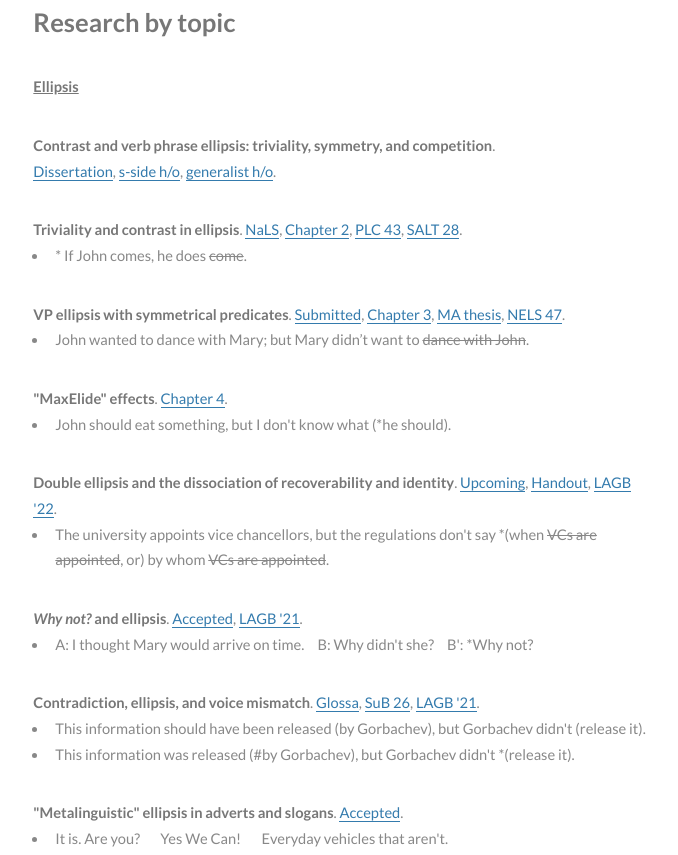
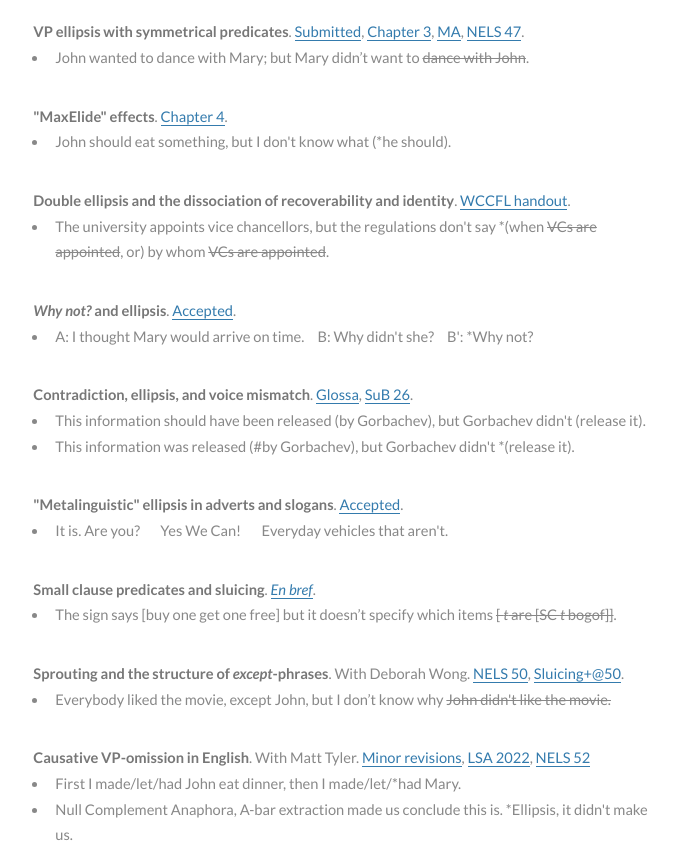
Before and after one commit to richardstockwell/richardstockwell.github.io, a plain HTML site: page index.html in a window 1280 px wide. Shown: the part 866-1721 px from the top of the page, without its empty margins (152-830 px from the left). Drawn offline with Linux system fonts and the light colour scheme.

Commit message:
Add files via upload

```diff
--- a/index.html
+++ b/index.html
@@ -67,7 +67,7 @@
 
                       -->
 
-
+                    <!--
                                     <p>Presentations at the West Coast Conference on Formal Linguistics at the University of California, Berkeley, 12-14 April:</p>
                                     <ul><li>Recoverability and identity are dissociable in double ellipsis (<a href="https://drive.google.com/file/d/126Zq215WfA0Z5Vh_UDMD-8ASp7xYMiWb/view" target="_blank">abstract</a>)</li>
 
@@ -78,7 +78,7 @@
                                     <a href="images/Stockwell%20et%20al%20WCCFL%20poster.pdf" target="_blank" class="button special">Poster</a></ul>
 
                                     <p></p>
-
+                    -->
                                     <p>I am a Lecturer in <a href="https://www.ulster.ac.uk/research/topic/modern-languages-linguistics/linguistics" target="_blank">Linguistics at Ulster University</a>.</p>
 
                                     <p>I studied at the University of Cambridge and the University of California, Los Angeles, and was a postdoctoral Junior Research Fellow of Christ Church, University of Oxford.</p>
@@ -169,7 +169,8 @@
 <a href="https://link.springer.com/article/10.1007/s11050-022-09189-3" target="_blank">NaLS</a>,
 <a href="https://escholarship.org/uc/item/2x4843h7" target="_blank">Chapter 2</a>,
 <!-- <a href="images/StockwellTrivialityContrastEllipsis.pdf" target="_blank">Submitted</a>,
---> <a href="images/PLC43ContrastRS.pdf" target="_blank">PLC 43</a>, <a href="https://journals.linguisticsociety.org/proceedings/index.php/SALT/article/view/28.584" target="_blank">SALT 28</a>.
+<a href="images/PLC43ContrastRS.pdf" target="_blank">PLC 43</a>, -->
+<a href="https://journals.linguisticsociety.org/proceedings/index.php/SALT/article/view/28.584" target="_blank">SALT 28</a>.
                 <ul><li>* If John comes, he does <strike>come</strike>.</li></ul>
 
 <b>VP ellipsis with symmetrical predicates</b>.
@@ -177,7 +178,7 @@
 -->
 <a href="images/Symm%20RS%20JoL.pdf" target="_blank">Submitted</a>,
 <a href="https://escholarship.org/uc/item/2x4843h7" target="_blank">Chapter 3</a>,
-<a href="https://escholarship.org/uc/item/6rp673v3#main" target="_blank">MA thesis</a>, <a href="images/RS%20NELS47%20paper.pdf" target="_blank">NELS 47</a>.
+<a href="https://escholarship.org/uc/item/6rp673v3#main" target="_blank">MA</a>, <a href="images/RS%20NELS47%20paper.pdf" target="_blank">NELS 47</a>.
                                     <ul><li>John wanted to dance with Mary; but Mary didn’t want to <strike>dance with John</strike>.</li></ul>
 
 <b>"MaxElide" effects</b>.
@@ -188,14 +189,15 @@
                             <ul><li>*(Mary believes) John eats what he does <strike>eat</strike>.</li></ul>
 -->
 
-<b>Double ellipsis and the dissociation of recoverability and identity</b>. <a href="https://drive.google.com/file/d/126Zq215WfA0Z5Vh_UDMD-8ASp7xYMiWb/view" target="_blank">Upcoming</a>, <a href="images/Stockwell%20Ellipsis%20Tsuda.pdf" target="_blank">Handout</a>, <a href="images/Stockwell%20LAGB%20Dissociable.pdf" target="_blank">LAGB '22</a>.
+<b>Double ellipsis and the dissociation of recoverability and identity</b>. <a href="images/Stockwell%20Double%20Ellipsis%20WCCFL.pdf" target="_blank">WCCFL handout</a>. <!-- <a href="images/Stockwell%20Ellipsis%20Tsuda.pdf" target="_blank">Handout</a>, <a href="images/Stockwell%20LAGB%20Dissociable.pdf" target="_blank">LAGB '22</a>. -->
                 <ul><li>The university appoints vice chancellors, but the regulations don't say *(when <strike>VCs are appointed</strike>, or) by whom <strike>VCs are appointed</strike>.</li></ul>
 
 
-<b><i>Why not?</i> and ellipsis</b>. <a href="images/RS%20Elliptical%20Why%20Not%20v2.pdf" target="_blank">Accepted</a>, <a href="images/Stockwell%20why%20not%20ellipsis%20LAGB.pdf" target="_blank">LAGB '21</a>.
+<b><i>Why not?</i> and ellipsis</b>. <a href="images/RS%20Elliptical%20Why%20Not%20v2.pdf" target="_blank">Accepted</a>.
+                                    <!-- <a href="images/Stockwell%20why%20not%20ellipsis%20LAGB.pdf" target="_blank">LAGB '21</a>.  -->
     <ul><li>A: I thought Mary would arrive on time. &ensp; B: Why didn't she? &ensp; B': *Why not?</li></ul>
 
-<b>Contradiction, ellipsis, and voice mismatch</b>. <a href="https://doi.org/10.16995/glossa.8382" target="_blank">Glossa</a>, <a href="https://ojs.ub.uni-konstanz.de/sub/index.php/sub/article/view/1031" target="_blank">SuB 26</a>, <a href="images/Stockwell%20LAGB%20Contra.pdf" target="_blank">LAGB '21</a>.
+<b>Contradiction, ellipsis, and voice mismatch</b>. <a href="https://doi.org/10.16995/glossa.8382" target="_blank">Glossa</a>, <a href="https://ojs.ub.uni-konstanz.de/sub/index.php/sub/article/view/1031" target="_blank">SuB 26</a>.  <!-- <a href="images/Stockwell%20LAGB%20Contra.pdf" target="_blank">LAGB '21</a>.   -->
     <ul><li>This information should have been released (by Gorbachev), but Gorbachev didn't (release it).</li>
     <li>This information was released (#by Gorbachev), but Gorbachev didn't *(release it).</li></ul>
 
@@ -243,7 +245,8 @@
 
 <b>Condition C reconstruction, experimentally</b>. With Aya Meltzer-Asscher and Dominique Sportiche.                         <!-- NELS 52 <a href="https://osf.io/nbhzw/" target="_blank">talk</a>, <a href="https://ling.auf.net/lingbuzz/006432" target="_blank">draft</a>.
                         -->
-        <a href="https://drive.google.com/file/d/1pr8KRotRsS4-1Ua-1nuxVCCaz1KH6lwG/view" target="_blank">Upcoming</a>,
+        <a href="images/Stockwell%20et%20al%20WCCFL%20poster.pdf" target="_blank">WCCFL poster</a>,
+                                    <!-- <a href="https://drive.google.com/file/d/1pr8KRotRsS4-1Ua-1nuxVCCaz1KH6lwG/view" target="_blank">Upcoming</a>, -->
         <a href="https://ling.auf.net/lingbuzz/006432" target="_blank">NELS 52</a>, <a href="https://ling.auf.net/lingbuzz/005633" target="_blank">NELS 51</a>
     <ul><li>Which picture of Harry did he frame? *he = Harry.</li>
                                     <!-- <a href="images/ConditionCSlidesPublic.pdf" target="_blank">Slides</a> -->
@@ -339,6 +342,10 @@ Germanic Linguistics</i>. (<a href="images/StockwellSchutzeOLPsDRAFT.pdf" target
 <p>Stockwell, Richard. in revision. Symmetrical predicates in verb phrase ellipsis. For resubmission to <i>Journal of Linguistics</i>. (<a href="images/Symm%20RS%20JoL.pdf" target="_blank">draft</a>)</p>
 
 <p><b><u>Proceedings papers</u></b></p>
+
+<p>Stockwell, Richard, Aya Meltzer-Asscher & Dominique Sportiche. in prep. Condition C, pronoun strength, and the raising analysis of relative clauses. <i>Proceedings of the 42nd West Coast Conference on Formal Linguistics</i>. (<a href="images/Stockwell%20et%20al%20WCCFL%20poster.pdf" target="_blank">poster</a>)</p>
+
+<p>Stockwell, Richard. in prep. Recoverability and identity are dissociable in double ellipsis. <i>Proceedings of the 42nd West Coast Conference on Formal Linguistics</i>. (<a href="images/Stockwell%20Double%20Ellipsis%20WCCFL.pdf" target="_blank">handout</a>)</p>
 
 <p>Stockwell, Richard, Aya Meltzer-Asscher & Dominique Sportiche. 2022. Experimental evidence for the Condition C argument-adjunct asymmetry in English questions. In Özge Bakay, Breanna Pratley, Eva Neu and Peyton Deal (eds.), <i>NELS 52: Proceedings of the Fifty-Second Annual Meeting of the North East Linguistic Society, Volume 3</i>, pp. 145-158. GLSA. (<a href="https://osf.io/nbhzw/" target="_blank">osf</a>, <a href="https://ling.auf.net/lingbuzz/006432" target="_blank">accepted</a>)</p>
 
```
